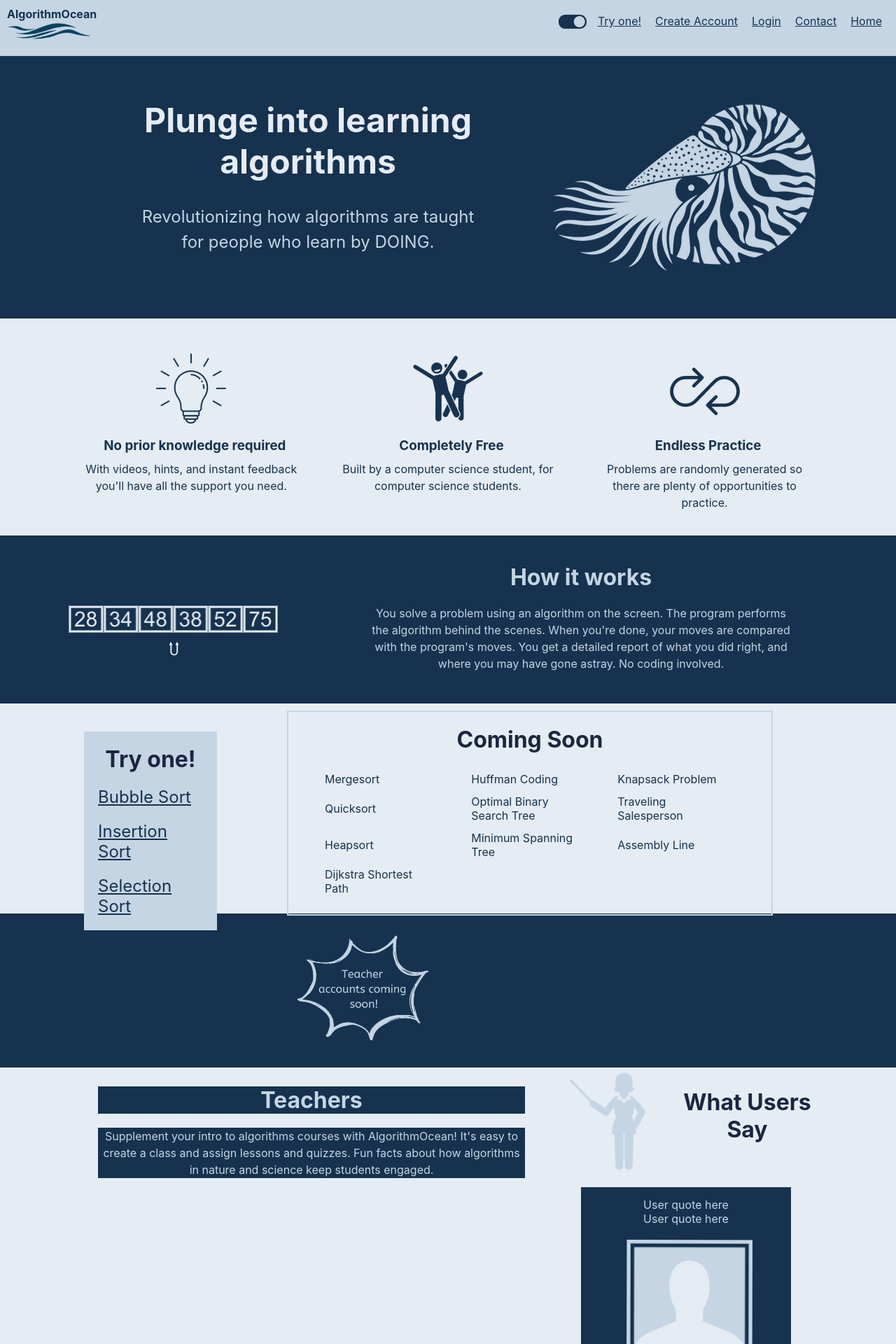
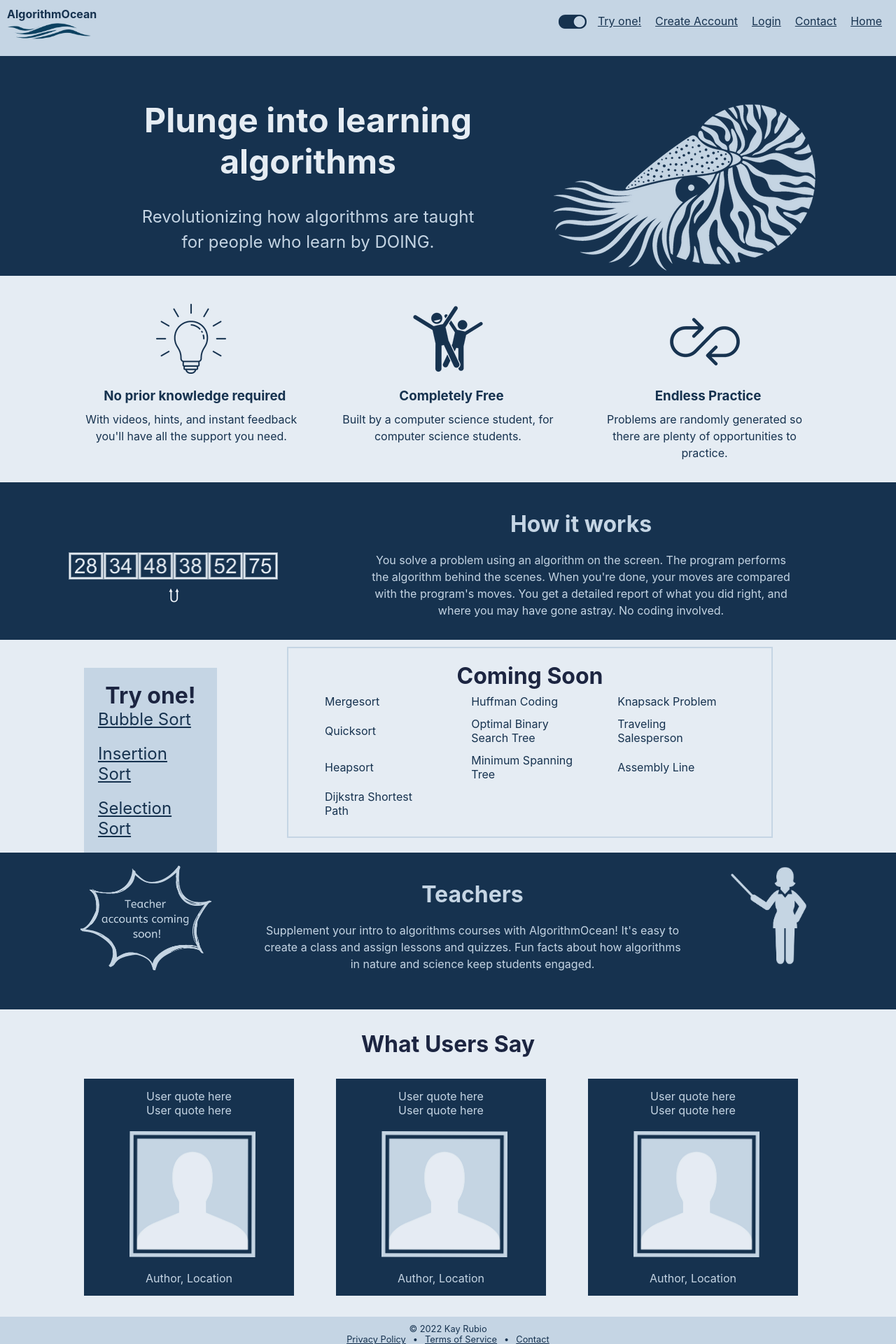
Before and after one commit to KaySRubio/algorithmocean, a React (Create React App) app: page / in a window 1280 px wide. Shown: the top 1920 px of the page at 70% size. Built offline with nearby package versions, Linux system fonts and the light colour scheme.

Commit message:
Additional minor fixes to spacing on various pages

```diff
--- a/src/styles/index.css
+++ b/src/styles/index.css
@@ -265,11 +265,13 @@ li {
 .homeRowDark {
   background-color: #16324F;
   width: 100%;
+  float: left;
 }
 
 .homeRowLight {
   background-color: #E5ECF3;
   width: 100%;
+  float: left;
 }
 
 h1.homeRowDark {
@@ -342,8 +344,6 @@ p.homeRowLight, h3.homeRowLight, h4.homeRowLight, p.homeRowLight>.link {
   top: 0px;
  }
 
- #innerRow1 {
- }
 
 /* full computer screen */
 @media (min-width: 1120px) {
@@ -352,12 +352,8 @@ p.homeRowLight, h3.homeRowLight, h4.homeRowLight, p.homeRowLight>.link {
     font-size: 300%;
   }
 
-  #innerRow1 {
-    height: 375px;
-  }
-
   #row1col1 {
-    padding: 30px 50px 0px 50px;
+    padding: 30px 50px 30px 50px;
   }
 
   #row1col1 {
@@ -387,11 +383,11 @@ p.homeRowLight, h3.homeRowLight, h4.homeRowLight, p.homeRowLight>.link {
   }
 
   #innerRow1 {
-    height: 375px;
+    /* height: 375px; */
   }
 
   #row1col1 {
-    padding: 30px 50px 0px 50px;
+    padding: 30px 50px 30px 50px;
   }
 
   #row1col1 {
@@ -419,7 +415,7 @@ p.homeRowLight, h3.homeRowLight, h4.homeRowLight, p.homeRowLight>.link {
   }
 
   #innerRow1 {
-    height: 300px;
+    /* height: 300px; */
   }
 
   #row1col1 {
@@ -467,14 +463,11 @@ p.homeRowLight, h3.homeRowLight, h4.homeRowLight, p.homeRowLight>.link {
 
 /* full computer screen */
 @media (min-width: 710px) {
-  #innerRow2 {
-    height: 310px;
-  }
 
   .col1of3 {
     width: 29.33%;
     float: left;
-    padding: 40px 2% 0px 2%;
+    padding: 30px 2% 30px 2%;
   }
 
 }
@@ -483,7 +476,7 @@ p.homeRowLight, h3.homeRowLight, h4.homeRowLight, p.homeRowLight>.link {
 @media (max-width: 710px) {
   #innerRow2 {
     background-color: #E5ECF3;
-    height: 715px;
+    /* height: 715px; */
   }
 
   .col1of3 {
@@ -506,7 +499,7 @@ p.homeRowLight, h3.homeRowLight, h4.homeRowLight, p.homeRowLight>.link {
 /* full computer screen */
 @media (min-width: 1160px) {
   #innerRow3 {
-    height: 240px;
+    /* height: 240px; */
   }
   #row3col1 {
     float: left;
@@ -516,7 +509,7 @@ p.homeRowLight, h3.homeRowLight, h4.homeRowLight, p.homeRowLight>.link {
   #row3col2 {
     float: left;
     width: 600px;
-    padding: 40px 0px 0px 50px;
+    padding: 40px 0px 30px 50px;
   }
 
   #homeNumbers {
@@ -533,7 +526,7 @@ p.homeRowLight, h3.homeRowLight, h4.homeRowLight, p.homeRowLight>.link {
 /* i-pad-ish */
 @media (max-width: 1160px) {
   #innerRow3 {
-    height: 240px;
+    /* height: 240px; */
   }
   #row3col1 {
     float: left;
@@ -543,7 +536,7 @@ p.homeRowLight, h3.homeRowLight, h4.homeRowLight, p.homeRowLight>.link {
   #row3col2 {
     float: left;
     width: 60%;
-    padding: 40px 0px 0px 0px;
+    padding: 40px 0px 30px 0px;
   }
 
   #homeNumbers {
@@ -560,7 +553,7 @@ p.homeRowLight, h3.homeRowLight, h4.homeRowLight, p.homeRowLight>.link {
 /* i-pad-ish held vertical-ish */
 @media (max-width: 830px) {
   #innerRow3 {
-    height: 350px;
+    /* height: 350px; */
   }
   #row3col1 {
     float: left;
@@ -570,7 +563,7 @@ p.homeRowLight, h3.homeRowLight, h4.homeRowLight, p.homeRowLight>.link {
   #row3col2 {
     float: left;
     width: 100%;
-    padding: 0px 0px 0px 0px;
+    padding: 0px 0px 30px 0px;
   }
 
   #homeNumbers {
@@ -603,21 +596,21 @@ p.homeRowLight, h3.homeRowLight, h4.homeRowLight, p.homeRowLight>.link {
 /* full computer screen */
 @media (min-width: 1160px) {
   #innerRow4 {
-    height: 220px;
+    /* height: 220px; */
   }
 
   #row4col1 {
     width: 180px;
     float: left;
     position: relative;
-    padding: 0px 25px 0px 25px;
+    padding: 0px 25px 30px 25px;
 
   }
 
   #row4col2 {
     width: 610px;
     float: left;
-    padding: 20px 50px 0px 50px;
+    padding: 20px 50px 30px 50px;
    }
 
    #row4col3 {
@@ -640,7 +633,7 @@ p.homeRowLight, h3.homeRowLight, h4.homeRowLight, p.homeRowLight>.link {
 /* i-pad-ish */
 @media (max-width: 1160px) {
   #innerRow4 {
-    height: 220px;
+    /* height: 220px; */
   }
 
   #row4col1 {
@@ -653,7 +646,7 @@ p.homeRowLight, h3.homeRowLight, h4.homeRowLight, p.homeRowLight>.link {
   #row4col2 {
     width: 55%;
     float: left;
-    padding: 20px 3% 0px 3%;
+    padding: 20px 3% 30px 3%;
    }
 
    #row4col3 {
@@ -677,7 +670,7 @@ p.homeRowLight, h3.homeRowLight, h4.homeRowLight, p.homeRowLight>.link {
 /* i-pad-ish */
 @media (max-width: 980px) {
   #innerRow4 {
-    height: 220px;
+    /* height: 220px; */
   }
 
   #row4col1 {
@@ -690,7 +683,7 @@ p.homeRowLight, h3.homeRowLight, h4.homeRowLight, p.homeRowLight>.link {
   #row4col2 {
     width: 70%;
     float: left;
-    padding: 20px 0% 0px 0%;
+    padding: 20px 0% 30px 0%;
 
    }
 
@@ -714,7 +707,7 @@ p.homeRowLight, h3.homeRowLight, h4.homeRowLight, p.homeRowLight>.link {
 /* phone-ish */
 @media (max-width: 580px) {
   #innerRow4 {
-    height: 300px;
+    /* height: 300px; */
   }
 
   #row4col1 {
@@ -727,7 +720,7 @@ p.homeRowLight, h3.homeRowLight, h4.homeRowLight, p.homeRowLight>.link {
   #row4col2 {
     width: 100%;
     float: left;
-    padding: 0px 0% 10px 0%;
+    padding: 0px 0% 30px 0%;
 
    }
 
@@ -753,7 +746,7 @@ p.homeRowLight, h3.homeRowLight, h4.homeRowLight, p.homeRowLight>.link {
 /* full computer screen */
 @media (min-width: 1160px) {
   #innerRow5 {
-    height: 300px;
+    /* height: 300px; */
   }
 
   #row5col1 {
@@ -796,7 +789,7 @@ p.homeRowLight, h3.homeRowLight, h4.homeRowLight, p.homeRowLight>.link {
 /* i-pad-ish */
 @media (max-width: 1160px) {
   #innerRow5 {
-    height: 310px;
+    /* height: 310px; */
   }
 
   #row5col1 {
@@ -808,7 +801,7 @@ p.homeRowLight, h3.homeRowLight, h4.homeRowLight, p.homeRowLight>.link {
   #row5col2 {
     width: 65%;
     float: left;
-    margin: 10px 0% 0px 0%;
+    margin: 10px 0% 10px 0%;
     padding: 2%;
   }
 
@@ -836,7 +829,7 @@ p.homeRowLight, h3.homeRowLight, h4.homeRowLight, p.homeRowLight>.link {
 /* i-pad-ish */
 @media (max-width: 820px) {
   #innerRow5 {
-    height: 500px;
+    /* height: 500px; */
   }
 
   #row5col1 {
@@ -849,7 +842,7 @@ p.homeRowLight, h3.homeRowLight, h4.homeRowLight, p.homeRowLight>.link {
   #row5col2 {
     width: 100%;
     float: left;
-    margin: 10px 0% 0px 0%;
+    margin: 10px 0% 30px 0%;
     padding: 0%;
   }
 
@@ -877,7 +870,7 @@ p.homeRowLight, h3.homeRowLight, h4.homeRowLight, p.homeRowLight>.link {
 /* i-pad-ish */
 @media (max-width: 550px) {
   #innerRow5 {
-    height: 500px;
+    /* height: 500px; */
   }
 
   #row5col1 {
@@ -890,7 +883,7 @@ p.homeRowLight, h3.homeRowLight, h4.homeRowLight, p.homeRowLight>.link {
   #row5col2 {
     width: 100%;
     float: left;
-    margin: 10px 0% 0px 0%;
+    margin: 10px 0% 20px 0%;
     padding: 0%;
   }
 
@@ -945,15 +938,16 @@ p.homeRowLight, h3.homeRowLight, h4.homeRowLight, p.homeRowLight>.link {
 @media (min-width: 1160px) {
 
   #innerRow6 {
-    height: 460px;
+    /* height: 460px; */
     padding: 30px 0px 0px 0px;
   }
 
   #innerRow6>.col1of3{
     background-color: #16324F;
     width: 270px;
-    margin: 20px 30px;
-    height: 290px;
+    margin: 20px 30px 30px 30px;
+    /* height: 290px; */
+    float: left;
     padding: 15px;
   }
 
@@ -969,16 +963,17 @@ p.homeRowLight, h3.homeRowLight, h4.homeRowLight, p.homeRowLight>.link {
 @media (max-width: 1160px) {
 
   #innerRow6 {
-    height: 460px;
+    /* height: 460px; */
     padding: 30px 0px 0px 0px;
   }
 
   #innerRow6>.col1of3{
     background-color: #16324F;
     width: 25%;
-    margin: 20px 2%;
-    height: 290px;
+    margin: 20px 2% 30px 2%;
+    /* height: 290px; */
     padding: 15px 2%;
+    float: left;
   }
 
   #innerRow6>.col1of3>img{
@@ -993,15 +988,16 @@ p.homeRowLight, h3.homeRowLight, h4.homeRowLight, p.homeRowLight>.link {
 @media (max-width: 500px) {
 
   #innerRow6 {
-    height: 1025px;
+    /* height: 1025px; */
     padding: 30px 0px 0px 0px;
   }
 
   #innerRow6>.col1of3{
     background-color: #16324F;
     width: 70%;
-    margin: 20px 15%;
-    height: 250px;
+    margin: 20px 15% 30px 15%;
+    /* height: 250px; */
+    float: left;
     padding: 15px 2%;
   }
 
@@ -1021,7 +1017,7 @@ p.homeRowLight, h3.homeRowLight, h4.homeRowLight, p.homeRowLight>.link {
   color: #C5D5E4;
 }
 
-/*************** Login Page *****************/
+/*************** Login and Create Account Pages *****************/
 /* monkey */
 .loginModal, .createAccountModal {
   background-color: var(--box);
@@ -1205,7 +1201,19 @@ input[type=text]:focus {
 @media (max-width: 750px) {
 
   .loginModal, .createAccountModal {
-    width: 360px
+    width: 360px;
+  }
+
+  .col1of2 {
+    display: none;
+  }
+}
+
+/* phone-sized */
+@media (max-width: 400px) {
+
+  .loginModal, .createAccountModal {
+    width: 98%;
   }
 
   .col1of2 {
@@ -1575,18 +1583,16 @@ iframe {
 /*************** Footer *****************/
 #footer {
   width: 100%;
-  /* position:absolute; */
+  float: left;
 
   /* fixes it to bottom but this only looks good on short pages
   position:fixed;
   bottom:0;
   left:0; */
 
-  height:40px;
   text-align: center;
   font-size: 80%;
   background-color: var(--main-background);
-  /* color: var(--light-blue); */
   padding: 10px 0px 10px 0px;
 }
 
```
